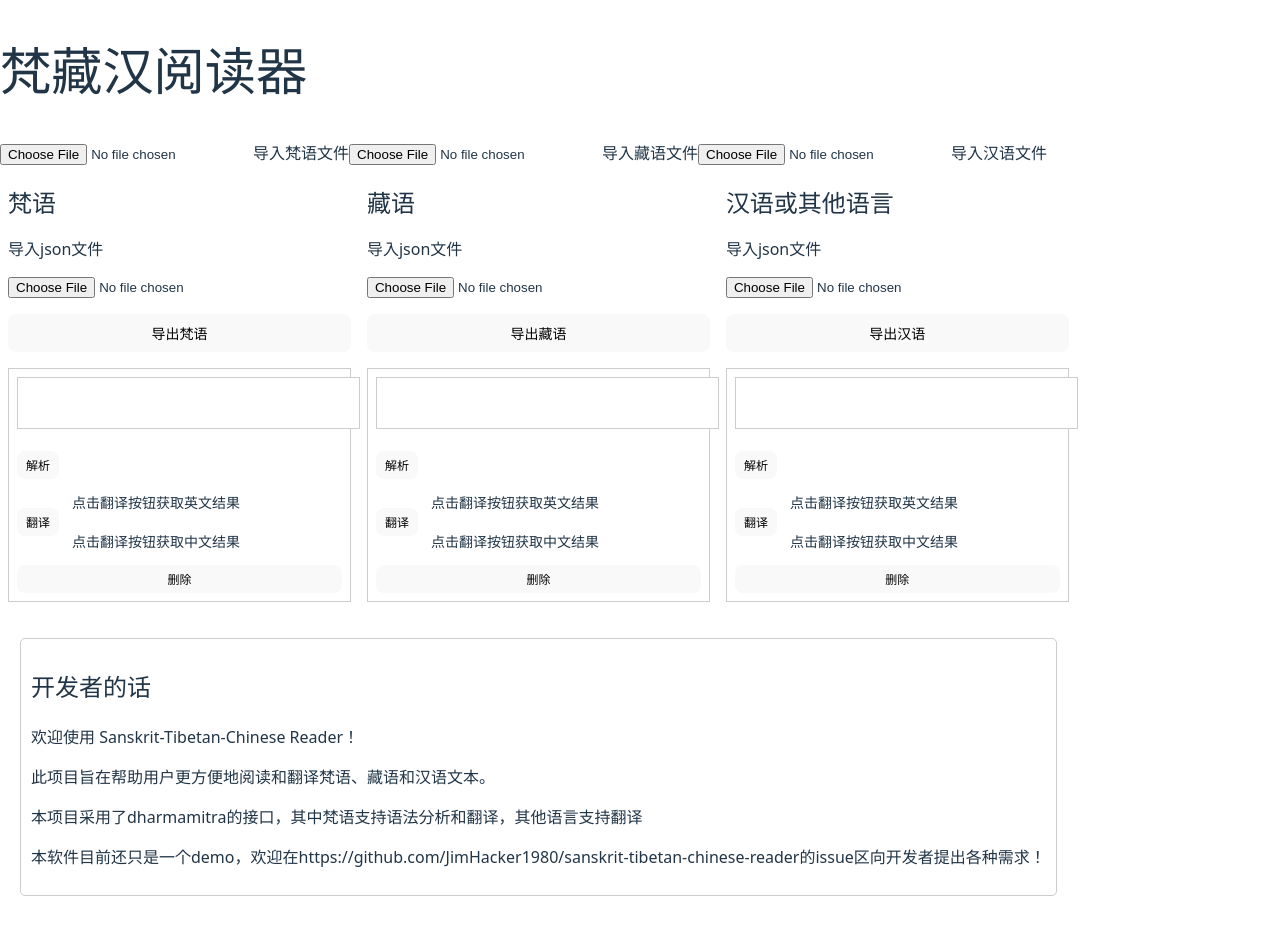
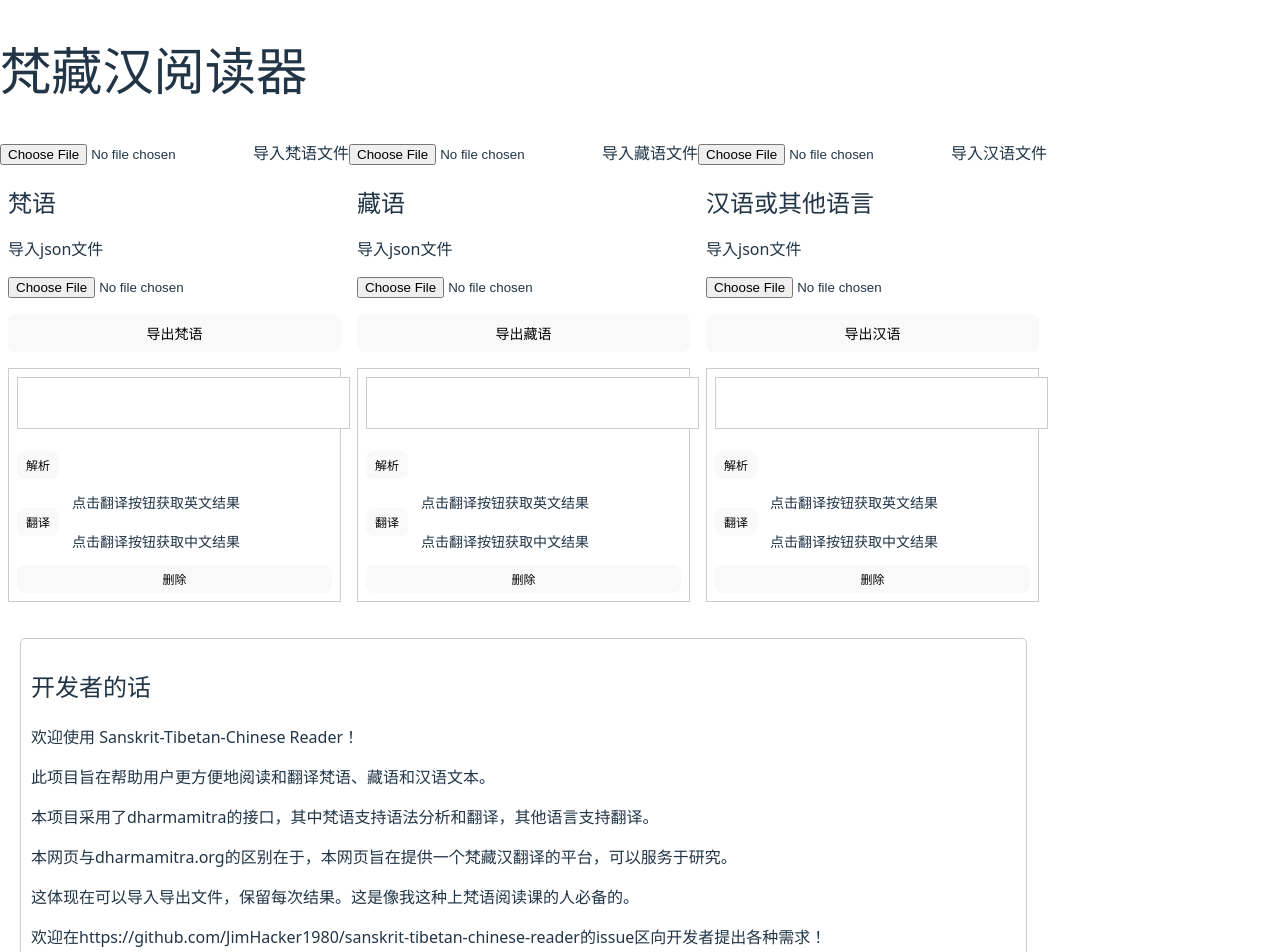
Before and after one commit to JimHacker1980/sanskrit-tibetan-chinese-reader, a React (Vite) app: page / in a window 1280 px wide. Shown: the top 952 px of the page. Before the commit the page ends 916 px from the top, so only its background shows below. Built offline with nearby package versions, Linux system fonts and the light colour scheme.

Commit message:
13rd commit

```diff
--- a/src/components/DeveloperNotes.jsx
+++ b/src/components/DeveloperNotes.jsx
@@ -6,8 +6,10 @@ const DeveloperNotes = () => {
             <h2>开发者的话</h2>
             <p>欢迎使用 Sanskrit-Tibetan-Chinese Reader！</p>
             <p>此项目旨在帮助用户更方便地阅读和翻译梵语、藏语和汉语文本。</p>
-            <p>本项目采用了dharmamitra的接口，其中梵语支持语法分析和翻译，其他语言支持翻译</p>
-            <p>本软件目前还只是一个demo，欢迎在https://github.com/JimHacker1980/sanskrit-tibetan-chinese-reader的issue区向开发者提出各种需求！</p>
+            <p>本项目采用了dharmamitra的接口，其中梵语支持语法分析和翻译，其他语言支持翻译。</p>
+            <p>本网页与dharmamitra.org的区别在于，本网页旨在提供一个梵藏汉翻译的平台，可以服务于研究。</p>
+            <p>这体现在可以导入导出文件，保留每次结果。这是像我这种上梵语阅读课的人必备的。</p>
+            <p>欢迎在https://github.com/JimHacker1980/sanskrit-tibetan-chinese-reader的issue区向开发者提出各种需求！</p>
         </div>
     );
 };
```
Also changed, not shown: 1 other file (tests, documents, lock files or other folders).
